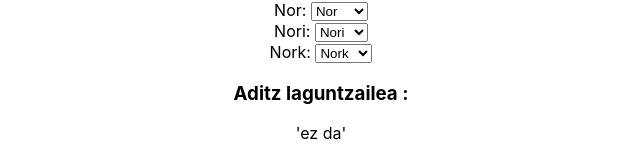
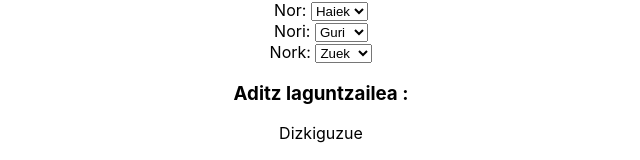
Before and after one commit to Heogy/bombardaketak-tsx, a React (Create React App) app: page / in a window 1280 px wide. Shown: the top 160 px of the page, without its empty margins (319-959 px from the left). Built offline with nearby package versions, Linux system fonts and the light colour scheme.

Commit message:
ordernatu

```diff
--- a/src/nor-nori-nork.tsx
+++ b/src/nor-nori-nork.tsx
@@ -15,9 +15,9 @@ interface DataItem {
 
 
 const NorNoriNork: React.FC = () => {
-  const [nor, setNor] = useState<string>("");
-  const [nori, setNori] = useState<string>("");
-  const [nork, setNork] = useState<string>("");
+  const [nor, setNor] = useState<string>("Haiek");
+  const [nori, setNori] = useState<string>("Guri");
+  const [nork, setNork] = useState<string>("Zuek");
   const [aditzLaguntzailea, setAditzLaguntzailea] = useState<any | null>(null);
 
   useEffect(() => {
@@ -33,9 +33,9 @@ const NorNoriNork: React.FC = () => {
     setAditzLaguntzailea(item || null);
   }, [nor, nori, nork]);
 
-  const norList: string[] = Array.from(new Set(aditzLaguntzaileak.map((item) => item.nor)));
-  const noriList: string[] = Array.from(new Set(aditzLaguntzaileak.map((item) => item.nori)));
-  const norkList: string[] = Array.from(new Set(aditzLaguntzaileak.map((item) => item.nork)));
+  const norList: string[] = ['Ni', 'Zu', 'Hura', 'Gu', 'Zuek', 'Haiek'];
+  const noriList: string[] = ['Niri', 'Zuri', 'Hari', 'Guri', 'Zuei', 'Haiei', ''];
+  const norkList: string[] = ['Nik', 'Zuk', 'Hark', 'Guk', 'Zuek', 'Haiek', ''];
 
   return (
     <div>
```
